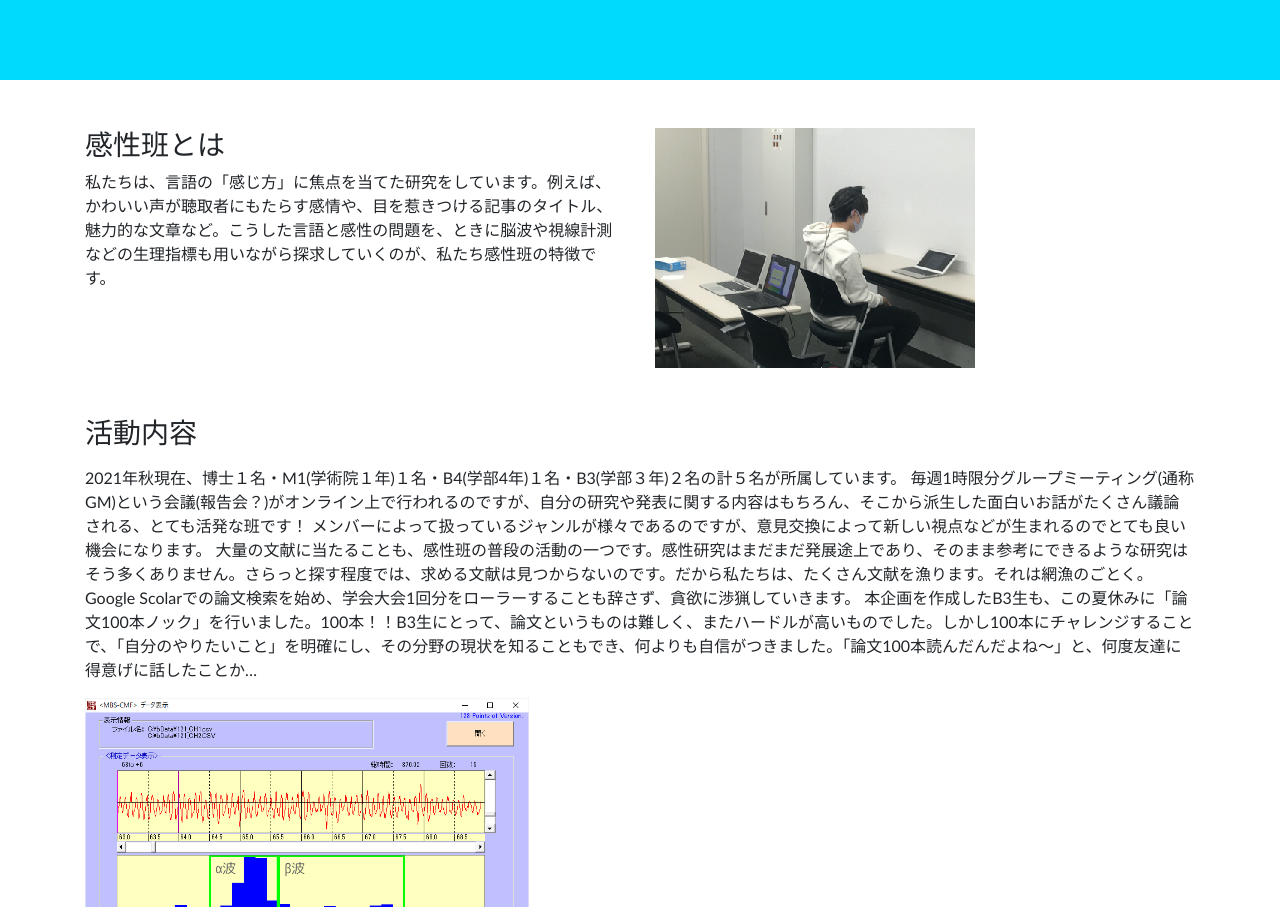
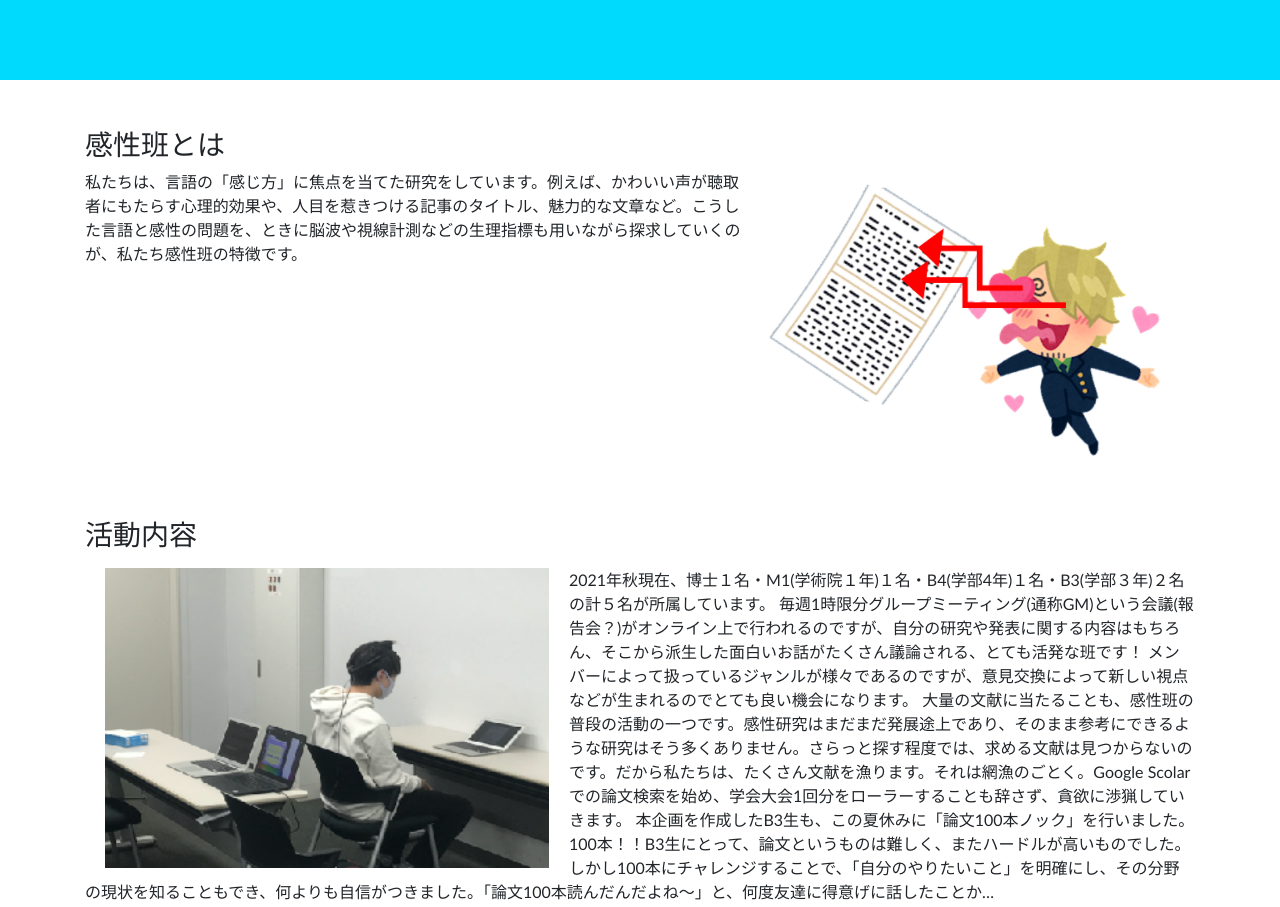
Before and after one commit to Saga-Hiroya/html, a plain HTML site: page campusfes/firstPage.html in a window 1280 px wide. Shown: the part 380-1287 px from the top of the page. Drawn offline with nearby package versions, Linux system fonts and the light colour scheme.

Commit message:
Add files via upload

```diff
--- a/campusfes/firstPage.css
+++ b/campusfes/firstPage.css
@@ -89,3 +89,6 @@ body {
 .camera{
   color:#fc3030
 }
+.text{
+  left: auto;
+}
--- a/campusfes/firstPage.html
+++ b/campusfes/firstPage.html
@@ -1,5 +1,6 @@
 <!DOCTYPE html>
 <html lang="ja">
+
 <head>
     <meta http-equiv="CONTENT-TYPE" content="text/html; charset=utf-8">
     <title>WebGazer デモ</title>
@@ -26,23 +27,23 @@
             <div class="col-md">
                 <h3>感性班とは</h3>
                 <p>
-                     私たちは、言語の「感じ方」に焦点を当てた研究をしています。例えば、かわいい声が聴取者にもたらす感情や、目を惹きつける記事のタイトル、魅力的な文章など。こうした言語と感性の問題を、ときに脳波や視線計測などの生理指標も用いながら探求していくのが、私たち感性班の特徴です。
+                    <img class="img-fluid" src="feeling.png" width="40%" top="330px" align="right" controls />
+                    私たちは、言語の「感じ方」に焦点を当てた研究をしています。例えば、かわいい声が聴取者にもたらす心理的効果や、人目を惹きつける記事のタイトル、魅力的な文章など。こうした言語と感性の問題を、ときに脳波や視線計測などの生理指標も用いながら探求していくのが、私たち感性班の特徴です。
                 </p>
-             </div>
-             <div class="col-md">
-                 <img src="activeImage.png" controls />
             </div>
         </div>
         <div class="row my-5">
             <div class="col-md">
                 <h3 class="mb-3">活動内容</h3>
                 <p>
+                    <img src="activeImage.png" width="40%" height="300px" align="left" hspace="20" controls />
                     2021年秋現在、博士１名・M1(学術院１年)１名・B4(学部4年)１名・B3(学部３年)２名の計５名が所属しています。
                     毎週1時限分グループミーティング(通称GM)という会議(報告会？)がオンライン上で行われるのですが、自分の研究や発表に関する内容はもちろん、そこから派生した面白いお話がたくさん議論される、とても活発な班です！
                     メンバーによって扱っているジャンルが様々であるのですが、意見交換によって新しい視点などが生まれるのでとても良い機会になります。
-                    大量の文献に当たることも、感性班の普段の活動の一つです。感性研究はまだまだ発展途上であり、そのまま参考にできるような研究はそう多くありません。さらっと探す程度では、求める文献は見つからないのです。だから私たちは、たくさん文献を漁ります。それは網漁のごとく。Google Scolarでの論文検索を始め、学会大会1回分をローラーすることも辞さず、貪欲に渉猟していきます。 本企画を作成したB3生も、この夏休みに「論文100本ノック」を行いました。100本！！B3生にとって、論文というものは難しく、またハードルが高いものでした。しかし100本にチャレンジすることで、「自分のやりたいこと」を明確にし、その分野の現状を知ることもでき、何よりも自信がつきました。「論文100本読んだんだよね〜」と、何度友達に得意げに話したことか…
+                    大量の文献に当たることも、感性班の普段の活動の一つです。感性研究はまだまだ発展途上であり、そのまま参考にできるような研究はそう多くありません。さらっと探す程度では、求める文献は見つからないのです。だから私たちは、たくさん文献を漁ります。それは網漁のごとく。Google
+                    Scolarでの論文検索を始め、学会大会1回分をローラーすることも辞さず、貪欲に渉猟していきます。
+                    本企画を作成したB3生も、この夏休みに「論文100本ノック」を行いました。100本！！B3生にとって、論文というものは難しく、またハードルが高いものでした。しかし100本にチャレンジすることで、「自分のやりたいこと」を明確にし、その分野の現状を知ることもでき、何よりも自信がつきました。「論文100本読んだんだよね〜」と、何度友達に得意げに話したことか…
                 </p>
-                 <img class="img-fluid" src="screenImage.png" width="40%" controls  />
             </div>
         </div>
 
@@ -55,10 +56,11 @@
                     別名アイトラッキングと呼ばれる視線計測ですが、人の視線の動きを追跡する際の分析手法として用いられます。実用面では、店舗の商品配置、ウェブサイトのデザイン、ソフトウエアのユーザーインターフェースなどの改善に利用されることが多いです。
                     一般的には、被験者の眼球の動きを記録する専用の機器を使用し、視線の経路や滞留時間を計測しますが、今回はwebカメラを使って視線計測を行います。
                 </p>
+            </div>
+            <img class="img-fluid" src="screenImage.png" width="40%" controls />
+        </div>
         <div class="camera">
             ⚠︎次のページではカメラonになりますが、映像のデータは残りませんのでカメラは許可していただき安心してお楽しみください！
-                 </div>
-             </div>
         </div>
     </div>
     <footer>
```
Also changed, not shown: campusfes/feeling.png (added). Lines whose indentation alone changed are shown as unchanged.
